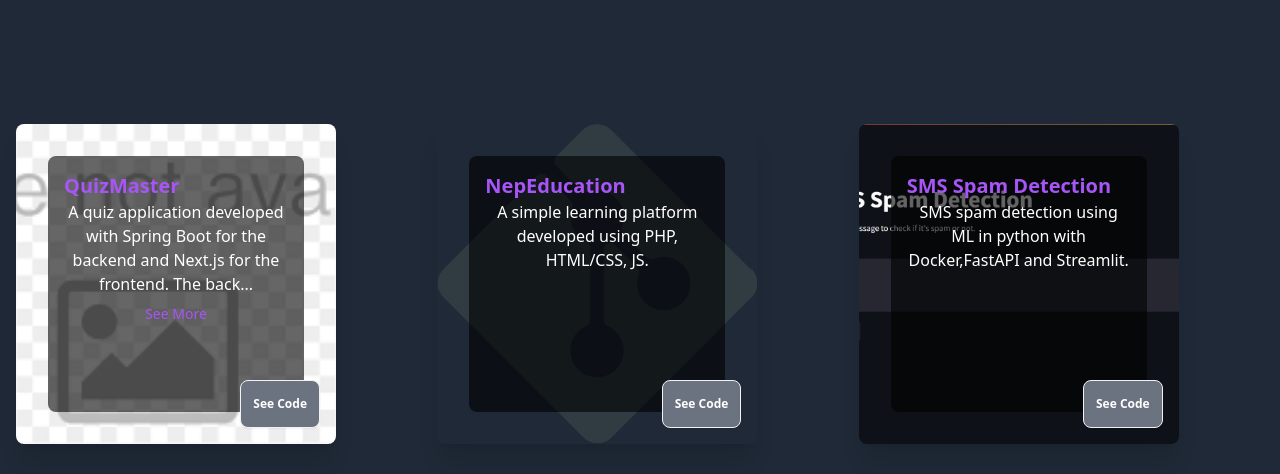
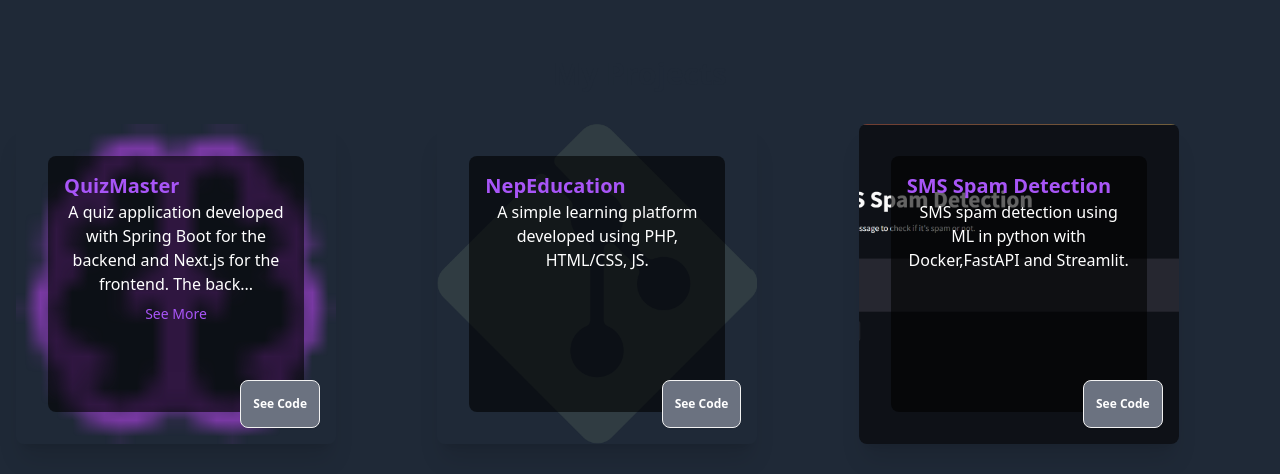
Before and after one commit to mesubash/my-portfolio, a React (Vite) app: page / in a window 1280 px wide. Shown: the part 2020-2494 px from the top of the page. Built offline with nearby package versions, Linux system fonts and the light colour scheme; grey boxes are pictures that could not be loaded.

Commit message:
project image added

```diff
--- a/src/components/Projects.jsx
+++ b/src/components/Projects.jsx
@@ -26,7 +26,7 @@
           <ProjectCard
               title="QuizMaster"
               description="A quiz application developed with Spring Boot for the backend and Next.js for the frontend. The backend is complete, and I am currently working on the frontend, which includes implementing authentication and enhancing the user interface."
-              image="./assets/project/dummy.png"
+              image="./assets/project/brain.png"
               github="https://github.com/mesubash/Quiz-App"
             />
           </div>
```
Also changed, not shown: public/assets/project/brain.png (added).
